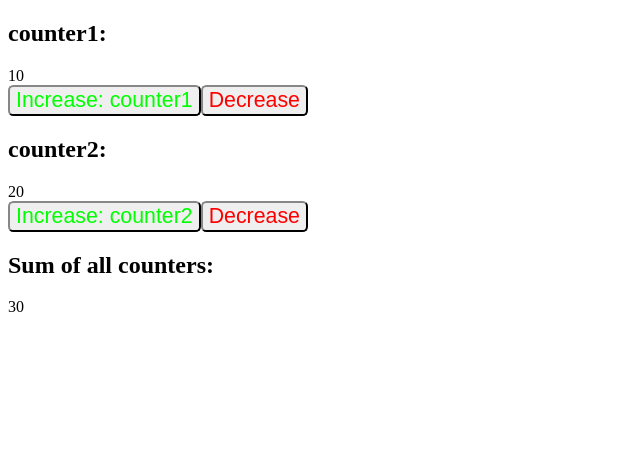
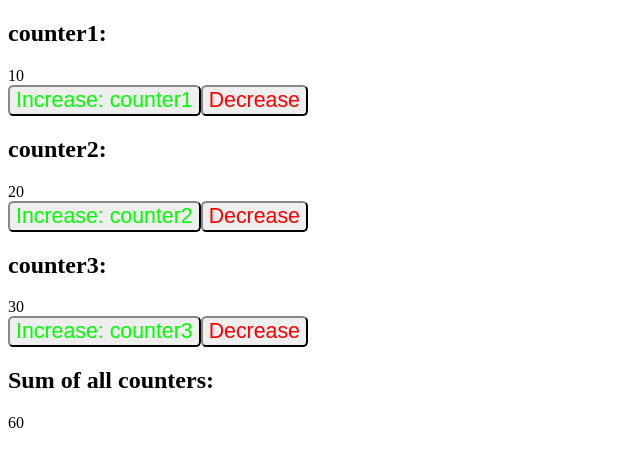
Before and after one commit to jeffhongxiao/redux-intro-ceddia, a React (Create React App) app: page / in a window 1280 px wide. Shown: the top 466 px of the page, without its empty margins (0-640 px from the left). Built offline with nearby package versions, Linux system fonts and the light colour scheme.

Commit message:
showcase that adding a new counter is super easy

```diff
--- a/src/Reducer.js
+++ b/src/Reducer.js
@@ -2,7 +2,8 @@ import * as ActionTypes from './ActionTypes';
 
 const initialState = {
   counter1: 10,
-  counter2: 20
+  counter2: 20,
+  counter3: 30,
 };
 
 function reducer(state = initialState, action) {
--- a/src/index.js
+++ b/src/index.js
@@ -11,6 +11,7 @@ const App = () => (
     <div>
       <CounterComponent counterName='counter1' />
       <CounterComponent counterName='counter2' />
+      <CounterComponent counterName='counter3' />
       <SumOfCounters />
     </div>
   </Provider>
```
